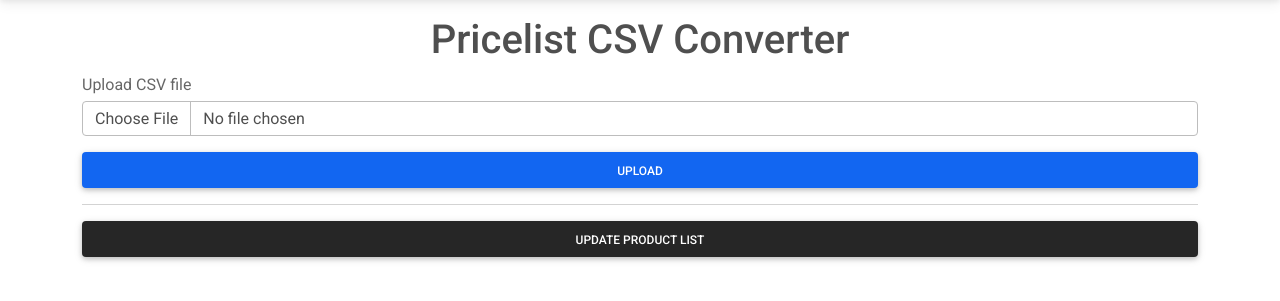
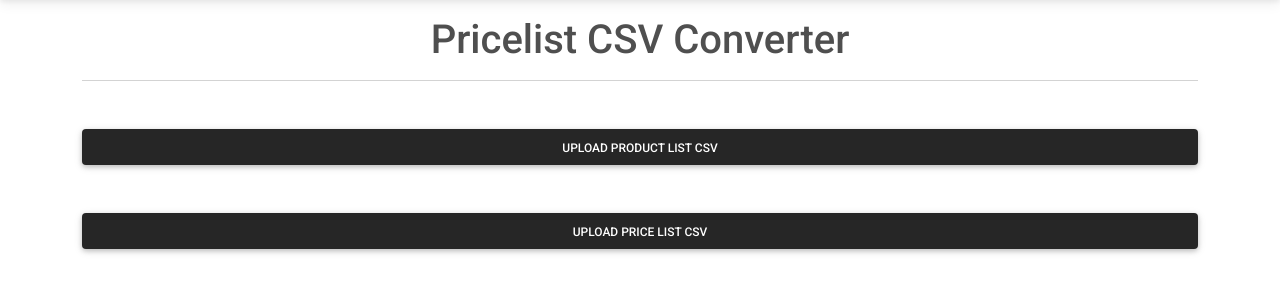
Before and after one commit to DrCBeatz/pricelistcsv, a Django app: page / in a window 1280 px wide. Shown: the part 59-360 px from the top of the page. Run offline with Django 3.2, Linux system fonts and the light colour scheme; some libraries are stand-ins or nearby versions.

Commit message:
updated templates

```diff
--- a/templates/plc/home.html
+++ b/templates/plc/home.html
@@ -2,19 +2,14 @@
 
 {% block content %}
 <div class="container">
-    <h1 class="text-center mt-3">Pricelist CSV Converter</h1>
+    <h1 class="text-center my-3">Pricelist CSV Converter</h1>
+    <hr class="mb-5">
+    <div class="mb-5">
+        <a class="btn btn-dark btn-block" href="{% url 'plc:product_list_create' %}">Upload Product List CSV</a>
+    </div>
 
-
-
-    <form method="post" action="{% url 'plc:upload_csv' %}" enctype="multipart/form-data">
-        {% csrf_token %}
-
-            <label class="form-label mb-1" for="customFile">Upload CSV file</label>
-            <input class="form-control mb-3" type="file" name="sentFile" id="customFile" />
-            <input class="btn btn-primary btn-block mb-3" type="submit" name="submit" value="Upload" />
-
-    </form>
-    <hr>
-    <a class="btn btn-dark btn-block" href="{% url 'plc:update_productlist_csv' %}">Update Product List</a>
+    <div class="mb-5">
+        <a class="btn btn-dark btn-block" href="{% url 'plc:price_list_create' %}">Upload Price List CSV</a>
     </div>
+</div>
 {% endblock %}
--- a/templates/plc/output_csv_form.html
+++ b/templates/plc/output_csv_form.html
@@ -11,14 +11,14 @@
 
     <div class="container mt-4">
 
-        <h1 class="text-center">Output CSV Form</h1>
+        <h1 class="text-center">Upload Price List CSV</h1>
 
       <form action="" method="post" id="upload_form" enctype="multipart/form-data">
         {% csrf_token %}
         {{ form|crispy }}
 
         <div class="mb-3">
-            <input type="submit" class="btn btn-dark btn-block">
+            <input type="submit" class="btn btn-dark btn-block" value="upload">
         </div>
 
         <a href="{% url 'plc:output_csv_list' %}" class="btn btn-default btn-block" role="button">Cancel</a>
--- a/templates/plc/output_csv_list.html
+++ b/templates/plc/output_csv_list.html
@@ -11,13 +11,13 @@
     <div class="container">
         <!--Section: Content-->
     <section class="text-center">
-        <h1 class="mt-3">{{ title }}s</h1>
+        <h1 class="mt-3">{{ title }}</h1>
         <hr class="mb-4">
 
     {% if user.is_authenticated and user.is_superuser %}
         <form action="{% url 'plc:output_csv_create' %}">
             <div class="mb-3">
-                <input class ="form-control form-horizontal btn btn-dark mb-4" type="submit" value="Add Output CSV">
+                <input class ="form-control form-horizontal btn btn-dark mb-4" type="submit" value="Create Output CSV">
             </div>
         </form>
     {% endif %}
--- a/templates/plc/price_list.html
+++ b/templates/plc/price_list.html
@@ -17,7 +17,7 @@
     {% if user.is_authenticated and user.is_superuser %}
         <form action="{% url 'plc:price_list_create' %}">
             <div class="mb-3">
-                <input class ="form-control form-horizontal btn btn-dark mb-4" type="submit" value="Add Price List">
+                <input class ="form-control form-horizontal btn btn-dark mb-4" type="submit" value="Upload Price List CSV">
             </div>
         </form>
     {% endif %}
--- a/templates/plc/product_list.html
+++ b/templates/plc/product_list.html
@@ -17,7 +17,7 @@
     {% if user.is_authenticated and user.is_superuser %}
         <form action="{% url 'plc:product_list_create' %}">
             <div class="mb-3">
-                <input class ="form-control form-horizontal btn btn-dark mb-4" type="submit" value="Add Product List">
+                <input class ="form-control form-horizontal btn btn-dark mb-4" type="submit" value="Upload Product List CSV">
             </div>
         </form>
     {% endif %}
--- a/templates/plc/product_list_form.html
+++ b/templates/plc/product_list_form.html
@@ -11,14 +11,14 @@
 
     <div class="container mt-4">
 
-        <h1 class="text-center">Product List Form</h1>
+        <h1 class="text-center">Upload Product List CSV</h1>
 
       <form action="" method="post" id="upload_form" enctype="multipart/form-data">
         {% csrf_token %}
         {{ form|crispy }}
 
         <div class="mb-3">
-            <input type="submit" class="btn btn-dark btn-block">
+            <input type="submit" class="btn btn-dark btn-block" value="upload">
         </div>
 
         <a href="{% url 'plc:product_list' %}" class="btn btn-default btn-block" role="button">Cancel</a>
```
